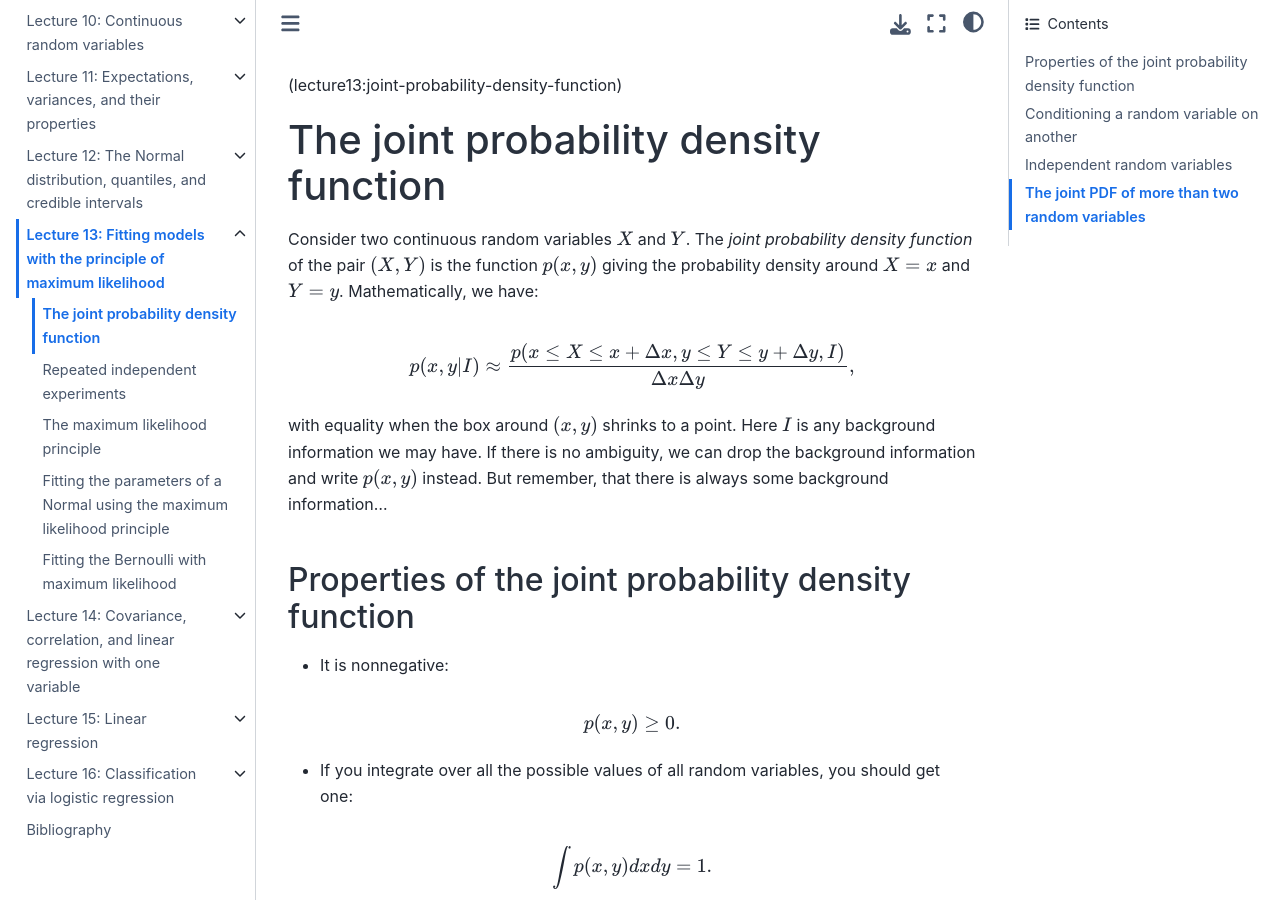
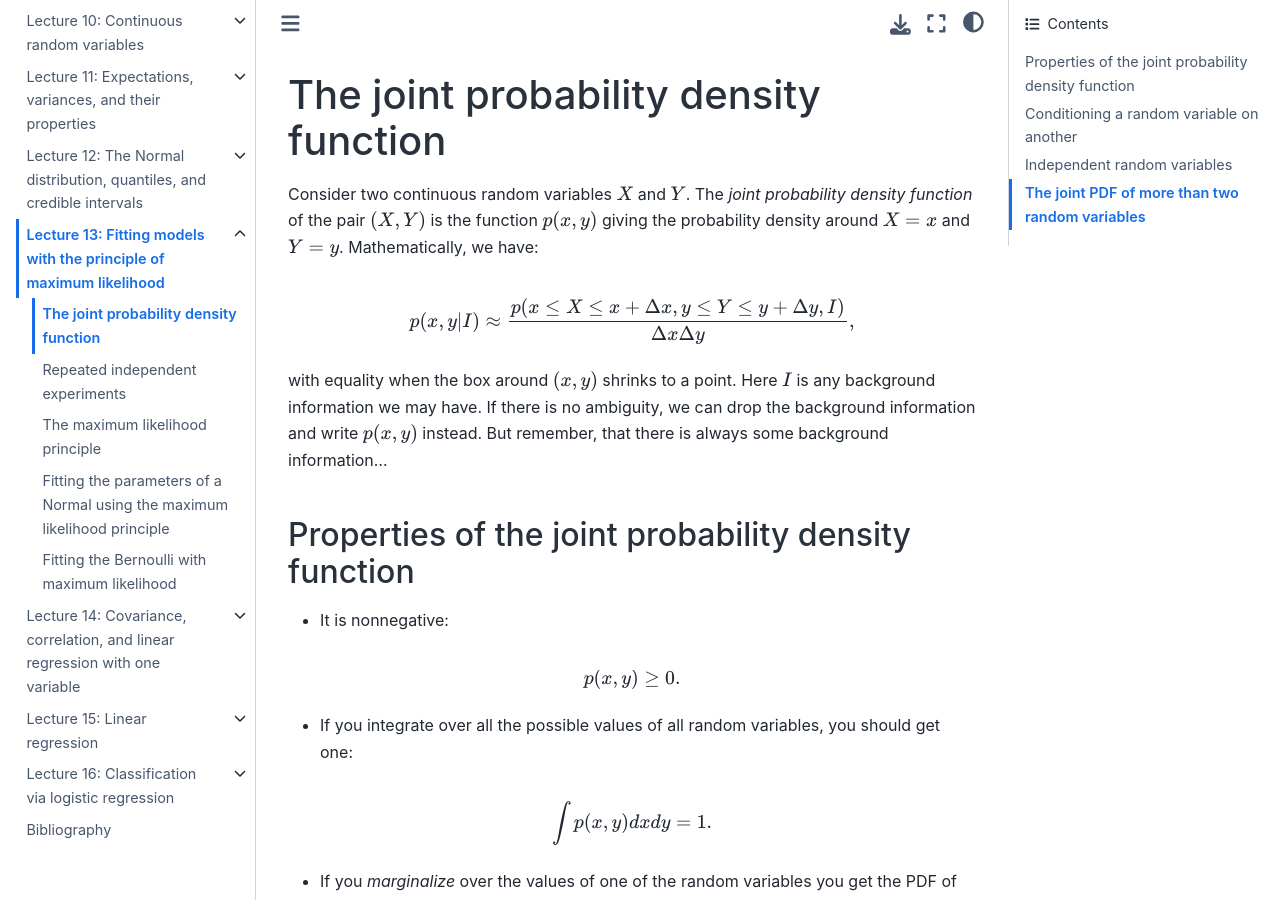
Before and after one commit to PurdueMechanicalEngineering/me-297-intro-to-data-science, a Jupyter Book: the page built from lecture13/joint-probability-density-function.md, in a window 1280 px wide and 900 px high. Built offline with Jupyter Book 1.0.4 settings and Sphinx 7.4.7 and the Sphinx Book theme 1.1.4, drawn with Linux system fonts in a browser that asks for light colours; pages that are not in the unit, such as notebooks, are missing from menus.

Commit message:
Fixed label for joint probability density function lecture 13.

```diff
--- a/lecture13/joint-probability-density-function.md
+++ b/lecture13/joint-probability-density-function.md
@@ -1,4 +1,4 @@
-(lecture13:joint-probability-density-function)
+(lecture13:joint-probability-density-function)=
 # The joint probability density function
 
 Consider two continuous random variables $X$ and $Y$.
```
